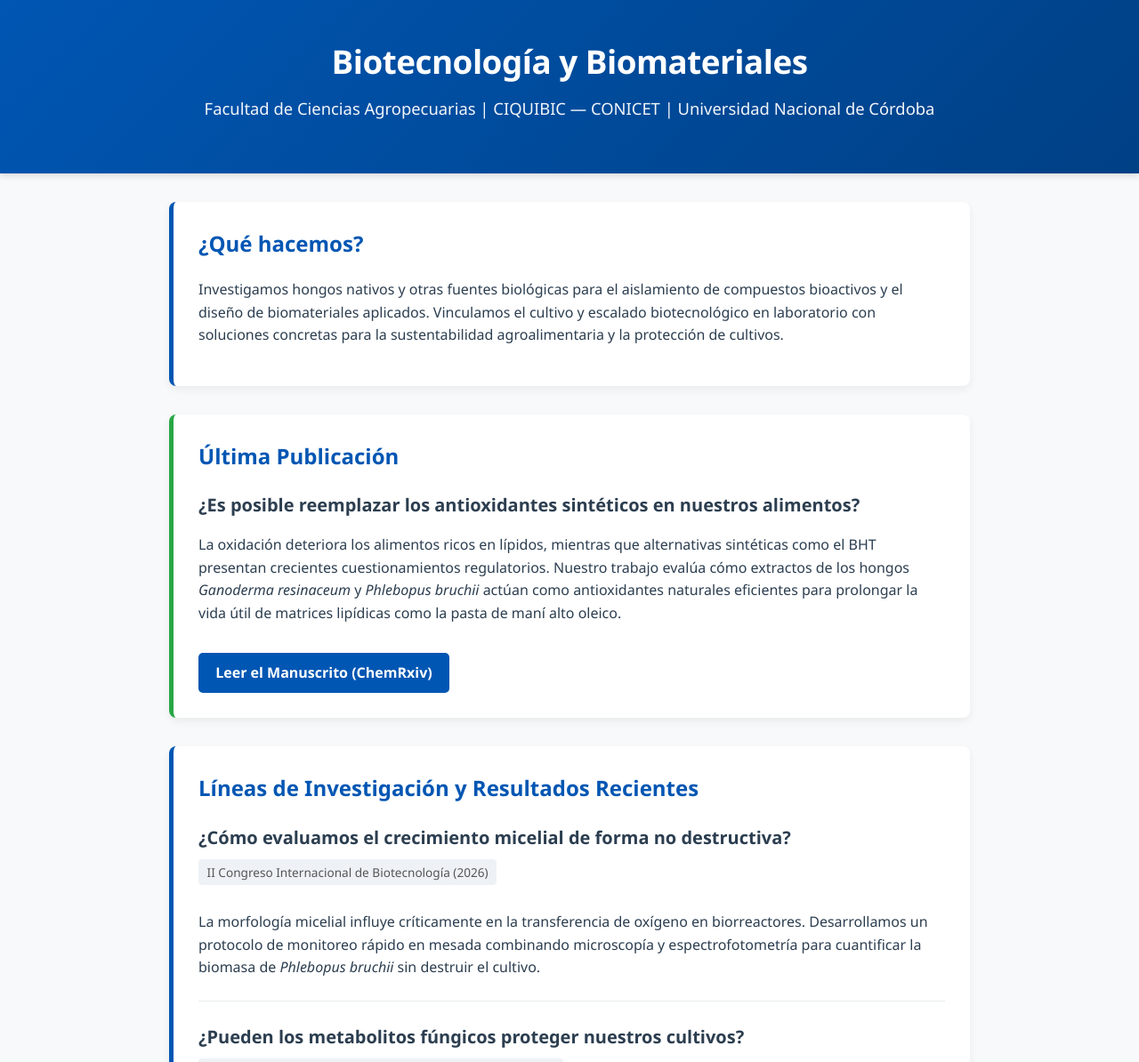
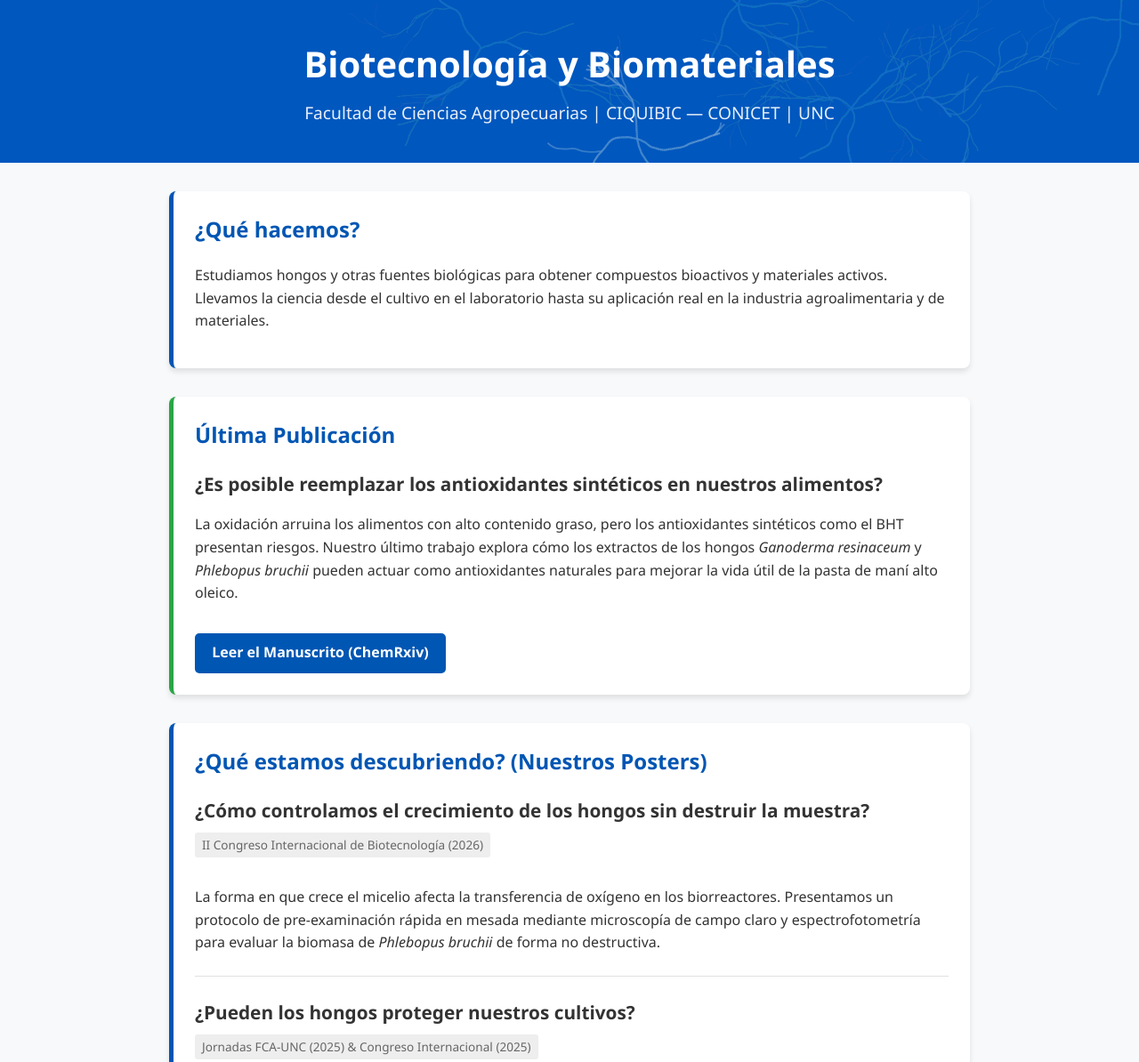
Before and after one commit to santiagovega2002-b/Grupo-de-investigaci-n-en-Biotecnolog-a-y-Biomateriales, a plain HTML site: page index.html in a window 1280 px wide. Shown: the top 1194 px of the page at 89% size. Drawn offline with Linux system fonts and the light colour scheme.

Commit message:
Refactor index.html for improved structure and style

```diff
--- a/index.html
+++ b/index.html
@@ -3,19 +3,16 @@
 <head>
     <meta charset="UTF-8">
     <meta name="viewport" content="width=device-width, initial-scale=1.0">
-    <title>Grupo de Investigación en Biotecnología y Biomateriales | FCA - UNC</title>
+    <title>Biotecnología y Biomateriales | FCA - UNC</title>
     <style>
         :root {
             --primary: #0056b3;
-            --primary-dark: #004085;
             --secondary: #28a745;
-            --dark: #2c3e50;
+            --dark: #333;
             --light: #f8f9fa;
-            --card-bg: #ffffff;
-            --border-color: #e9ecef;
         }
         body {
-            font-family: 'Segoe UI', -apple-system, BlinkMacSystemFont, Roboto, Helvetica, Arial, sans-serif;
+            font-family: 'Segoe UI', Roboto, Helvetica, Arial, sans-serif;
             line-height: 1.6;
             margin: 0;
             padding: 0;
@@ -23,47 +20,49 @@
             background-color: var(--light);
         }
         header {
-            background: linear-gradient(135deg, var(--primary), var(--primary-dark));
+            position: relative;
+            background-color: var(--primary);
             color: white;
             padding: 2.5rem 1rem;
             text-align: center;
-            box-shadow: 0 2px 8px rgba(0,0,0,0.15);
+            overflow: hidden;
         }
-        header h1 {
-            margin: 0;
-            font-size: 2.3rem;
-            letter-spacing: -0.5px;
+        #mycelium-canvas {
+            position: absolute;
+            top: 0;
+            left: 0;
+            width: 100%;
+            height: 100%;
+            pointer-events: auto;
+            cursor: pointer;
+            opacity: 0.45;
         }
-        header p {
-            font-size: 1.15rem;
-            margin-top: 0.5rem;
-            opacity: 0.95;
+        .header-content {
+            position: relative;
+            z-index: 2;
+            pointer-events: none;
         }
+        header h1 { margin: 0; font-size: 2.5rem; }
+        header p { font-size: 1.2rem; opacity: 0.9; margin: 0.5rem 0 0 0; }
         .container {
             max-width: 900px;
             margin: 0 auto;
             padding: 2rem 1rem;
         }
         .card {
-            background: var(--card-bg);
+            background: white;
             border-radius: 8px;
-            padding: 1.75rem;
+            padding: 1.5rem;
             margin-bottom: 2rem;
-            box-shadow: 0 4px 10px rgba(0,0,0,0.06);
+            box-shadow: 0 4px 6px rgba(0,0,0,0.1);
             border-left: 5px solid var(--primary);
         }
-        .card.highlight {
-            border-left-color: var(--secondary);
-        }
-        h2 {
-            color: var(--primary);
-            margin-top: 0;
-            font-size: 1.5rem;
-        }
+        .card.highlight { border-left-color: var(--secondary); }
+        h2 { color: var(--primary); margin-top: 0; }
         .question-title {
-            font-size: 1.25rem;
+            font-size: 1.3rem;
             color: var(--dark);
-            font-weight: 600;
+            font-weight: bold;
             margin-bottom: 0.5rem;
         }
         .btn {
@@ -73,55 +72,43 @@
             padding: 0.6rem 1.2rem;
             text-decoration: none;
             border-radius: 5px;
-            font-weight: 600;
+            font-weight: bold;
             margin-top: 1rem;
-            transition: background 0.2s ease-in-out;
+            transition: background 0.3s;
         }
-        .btn:hover {
-            background: var(--primary-dark);
-        }
+        .btn:hover { background: #004494; }
         .tags {
             font-size: 0.85rem;
-            color: #555;
-            background: #eef2f7;
-            padding: 0.25rem 0.6rem;
-            border-radius: 4px;
+            color: #666;
+            background: #eee;
+            padding: 0.2rem 0.5rem;
+            border-radius: 3px;
             display: inline-block;
-            margin-bottom: 0.8rem;
-            font-weight: 500;
+            margin-bottom: 1rem;
         }
         hr {
             border: 0;
             height: 1px;
-            background: var(--border-color);
+            background: #e0e0e0;
             margin: 1.5rem 0;
-        }
-        .team-list {
-            list-style-type: none;
-            padding-left: 0;
-        }
-        .team-list li {
-            padding: 0.6rem 0;
-            border-bottom: 1px solid var(--border-color);
-        }
-        .team-list li:last-child {
-            border-bottom: none;
         }
         footer {
             text-align: center;
-            padding: 2rem 1rem;
-            background: #1e293b;
-            color: #cbd5e1;
+            padding: 2rem;
+            background: var(--dark);
+            color: white;
             font-size: 0.9rem;
-            line-height: 1.5;
         }
     </style>
 </head>
 <body>
 
 <header>
-    <h1>Biotecnología y Biomateriales</h1>
-    <p>Facultad de Ciencias Agropecuarias | CIQUIBIC — CONICET | Universidad Nacional de Córdoba</p>
+    <canvas id="mycelium-canvas"></canvas>
+    <div class="header-content">
+        <h1>Biotecnología y Biomateriales</h1>
+        <p>Facultad de Ciencias Agropecuarias | CIQUIBIC — CONICET | UNC</p>
+    </div>
 </header>
 
 <div class="container">
@@ -129,62 +116,151 @@
     <!-- INTRODUCCIÓN -->
     <div class="card">
         <h2>¿Qué hacemos?</h2>
-        <p>Investigamos hongos nativos y otras fuentes biológicas para el aislamiento de compuestos bioactivos y el diseño de biomateriales aplicados. Vinculamos el cultivo y escalado biotecnológico en laboratorio con soluciones concretas para la sustentabilidad agroalimentaria y la protección de cultivos.</p>
+        <p>Estudiamos hongos y otras fuentes biológicas para obtener compuestos bioactivos y materiales activos. Llevamos la ciencia desde el cultivo en el laboratorio hasta su aplicación real en la industria agroalimentaria y de materiales.</p>
     </div>
 
     <!-- ÚLTIMO PAPER -->
     <div class="card highlight">
         <h2>Última Publicación</h2>
         <div class="question-title">¿Es posible reemplazar los antioxidantes sintéticos en nuestros alimentos?</div>
-        <p>La oxidación deteriora los alimentos ricos en lípidos, mientras que alternativas sintéticas como el BHT presentan crecientes cuestionamientos regulatorios. Nuestro trabajo evalúa cómo extractos de los hongos <em>Ganoderma resinaceum</em> y <em>Phlebopus bruchii</em> actúan como antioxidantes naturales eficientes para prolongar la vida útil de matrices lipídicas como la pasta de maní alto oleico.</p>
+        <p>La oxidación arruina los alimentos con alto contenido graso, pero los antioxidantes sintéticos como el BHT presentan riesgos. Nuestro último trabajo explora cómo los extractos de los hongos <em>Ganoderma resinaceum</em> y <em>Phlebopus bruchii</em> pueden actuar como antioxidantes naturales para mejorar la vida útil de la pasta de maní alto oleico.</p>
         <a href="https://chemrxiv.org/doi/abs/10.26434/chemrxiv.15007206/v1" target="_blank" class="btn">Leer el Manuscrito (ChemRxiv)</a>
     </div>
 
     <!-- POSTERS Y CONGRESOS -->
     <div class="card">
-        <h2>Líneas de Investigación y Resultados Recientes</h2>
+        <h2>¿Qué estamos descubriendo? (Nuestros Posters)</h2>
 
-        <div class="question-title">¿Cómo evaluamos el crecimiento micelial de forma no destructiva?</div>
+        <div class="question-title">¿Cómo controlamos el crecimiento de los hongos sin destruir la muestra?</div>
         <div class="tags">II Congreso Internacional de Biotecnología (2026)</div>
-        <p>La morfología micelial influye críticamente en la transferencia de oxígeno en biorreactores. Desarrollamos un protocolo de monitoreo rápido en mesada combinando microscopía y espectrofotometría para cuantificar la biomasa de <em>Phlebopus bruchii</em> sin destruir el cultivo.</p>
+        <p>La forma en que crece el micelio afecta la transferencia de oxígeno en los biorreactores. Presentamos un protocolo de pre-examinación rápida en mesada mediante microscopía de campo claro y espectrofotometría para evaluar la biomasa de <em>Phlebopus bruchii</em> de forma no destructiva.</p>
         <hr>
 
-        <div class="question-title">¿Pueden los metabolitos fúngicos proteger nuestros cultivos?</div>
-        <div class="tags">Jornadas FCA-UNC (2025) & Congresos Internacionales (2025)</div>
-        <p>Estudiamos extractos y caldos de fermentación de <em>P. bruchii</em> como alternativas biológicas a fungicidas sintéticos, demostrando actividad antifúngica frente a <em>Drechslera teres</em> (cebada), <em>Rhizoctonia spp.</em> y <em>Fusarium verticillioides</em>.</p>
+        <div class="question-title">¿Pueden los hongos proteger nuestros cultivos?</div>
+        <div class="tags">Jornadas FCA-UNC (2025) & Congreso Internacional (2025)</div>
+        <p>Evaluamos extractos de <em>P. bruchii</em> como alternativa a los fungicidas sintéticos. Descubrimos que su extracto etanólico tiene un marcado efecto fungicida frente al fitopatógeno <em>Drechslera teres</em> (que afecta a la cebada). También probamos su eficacia contra <em>Rhizoctonia spp.</em>, donde los metabolitos extracelulares del medio agotado lograron inhibir al patógeno.</p>
         <hr>
 
-        <div class="question-title">¿Conservantes naturales a partir de hongos nativos?</div>
+        <div class="question-title">¿Un conservante natural a partir de hongos nativos?</div>
         <div class="tags">CONASA (2025)</div>
-        <p>Evaluamos fracciones antioxidantes del hongo serrano <em>P. bruchii</em> para retrasar la oxidación en aceites comestibles, alcanzando niveles de preservación equiparables al BHT sin alterar las propiedades organolépticas.</p>
+        <p>Analizamos el hongo serrano <em>P. bruchii</em> para retrasar el deterioro de aceites. El extracto etanólico logró proteger el aceite de girasol de la oxidación a niveles comparables al BHT, sin alterar el aroma del alimento.</p>
     </div>
 
     <!-- PREMIOS -->
     <div class="card highlight">
         <h2>De la ciencia a la innovación</h2>
         <div class="question-title">Primer Premio INNOVA UNC (2026)</div>
-        <p>Distinción otorgada al proyecto <strong>“NanoLiFe”</strong>, enfocado en la síntesis sustentable de materiales nanoestructurados (LiFePO4) para baterías de litio empleando ensamblados de proteínas amiloideas de lactosuero.</p>
+        <p>Galardonados por el proyecto <strong>“NanoLiFe”</strong>. Estamos desarrollando una síntesis ecológica de materiales nanoestructurados (LiFePO4) para baterías de litio utilizando proteínas amiloideas provenientes del lactosuero.</p>
     </div>
 
     <!-- EQUIPO Y CONTACTO -->
     <div class="card">
         <h2>El Equipo</h2>
-        <ul class="team-list">
-            <li><strong>Dra. María Elisa Mariani</strong> — Directora de Línea de Investigación | Investigadora CONICET, FCA - UNC.</li>
-            <li><strong>Dr. Gerardo Fidelio</strong> — Investigador Superior CONICET, CIQUIBIC.</li>
-            <li><strong>Dr. Pablo E. A. Rodríguez</strong> — Investigador Superior, Min. de Producción, Ciencia e Innovación Tecnológica (Cba).</li>
-            <li><strong>Lic. Santiago Vega</strong> — Lic. en Biotecnología, Investigador / Colaborador.</li>
+        <ul>
+            <li><strong>María Elisa Mariani</strong> — Investigadora CONICET, FCA - UNC (Directora de línea).</li>
+            <li><strong>Gerardo Fidelio</strong> — Investigador Superior CONICET, CIQUIBIC.</li>
+            <li><strong>Pablo E. A. Rodríguez</strong> — Investigador Superior, Min. de Producción, Ciencia e Innovación Tecnológica (Cba).</li>
+            <li><strong>Santiago Vega</strong> — Lic. en Biotecnología, colaborador.</li>
         </ul>
-        <p>¿Te interesa conocer más sobre nuestras líneas, proponer colaboraciones académicas o solicitar servicios?</p>
+        <p>¿Te interesa conocer más, proponer colaboraciones o solicitar servicios?</p>
         <a href="mailto:emariani@unc.edu.ar" class="btn">Contactar al equipo</a>
     </div>
 
 </div>
 
 <footer>
-    Grupo de Investigación en Biotecnología y Biomateriales<br>
+    Grupo de investigación en Biotecnología y Biomateriales<br>
     Facultad de Ciencias Agropecuarias, Universidad Nacional de Córdoba.
 </footer>
 
+<script>
+    const canvas = document.getElementById('mycelium-canvas');
+    const ctx = canvas.getContext('2d');
+    let width, height;
+    let hyphae = [];
+
+    function resize() {
+        width = canvas.width = canvas.offsetWidth;
+        height = canvas.height = canvas.offsetHeight;
+    }
+    window.addEventListener('resize', resize);
+    resize();
+
+    class Hypha {
+        constructor(x, y, angle, speed, gen, maxLen) {
+            this.x = x;
+            this.y = y;
+            this.angle = angle;
+            this.speed = speed;
+            this.gen = gen;
+            this.len = 0;
+            this.maxLen = maxLen || (Math.random() * 90 + 50) / (gen * 0.6 + 1);
+            this.alive = true;
+            this.width = Math.max(0.6, 2.2 - gen * 0.4);
+        }
+        update() {
+            if (!this.alive) return;
+            const prevX = this.x;
+            const prevY = this.y;
+            this.angle += (Math.random() - 0.5) * 0.35;
+            this.x += Math.cos(this.angle) * this.speed;
+            this.y += Math.sin(this.angle) * this.speed;
+            this.len += this.speed;
+
+            ctx.strokeStyle = `rgba(255, 255, 255, ${0.85 / (this.gen * 0.5 + 1)})`;
+            ctx.lineWidth = this.width;
+            ctx.beginPath();
+            ctx.moveTo(prevX, prevY);
+            ctx.lineTo(this.x, this.y);
+            ctx.stroke();
+
+            // Ramificación lateral del micelio
+            if (this.gen < 4 && Math.random() < 0.04 && this.len > 15) {
+                const branchAngle = this.angle + (Math.random() < 0.5 ? 1 : -1) * (0.4 + Math.random() * 0.4);
+                hyphae.push(new Hypha(this.x, this.y, branchAngle, this.speed * 0.95, this.gen + 1));
+            }
+
+            if (this.len >= this.maxLen || this.x < 0 || this.x > width || this.y < 0 || this.y > height) {
+                this.alive = false;
+            }
+        }
+    }
+
+    function spawnSpore(x, y) {
+        const startX = x !== undefined ? x : Math.random() * width;
+        const startY = y !== undefined ? y : Math.random() * height;
+        const tips = Math.floor(Math.random() * 3) + 3;
+        for (let i = 0; i < tips; i++) {
+            const angle = (Math.PI * 2 / tips) * i + (Math.random() - 0.5) * 0.6;
+            hyphae.push(new Hypha(startX, startY, angle, 1.2 + Math.random() * 0.8, 0));
+        }
+    }
+
+    for (let i = 0; i < 4; i++) spawnSpore();
+
+    let count = 0;
+    function animate() {
+        count++;
+        // Desvanecimiento suave para mantener el micelio sin tapar el fondo
+        if (count % 3 === 0) {
+            ctx.fillStyle = 'rgba(0, 86, 179, 0.02)';
+            ctx.fillRect(0, 0, width, height);
+        }
+        hyphae = hyphae.filter(h => h.alive);
+        hyphae.forEach(h => h.update());
+
+        if (hyphae.length < 6 && Math.random() < 0.05) {
+            spawnSpore();
+        }
+        requestAnimationFrame(animate);
+    }
+    animate();
+
+    canvas.addEventListener('click', (e) => {
+        const rect = canvas.getBoundingClientRect();
+        spawnSpore(e.clientX - rect.left, e.clientY - rect.top);
+    });
+</script>
+
 </body>
 </html>
```
